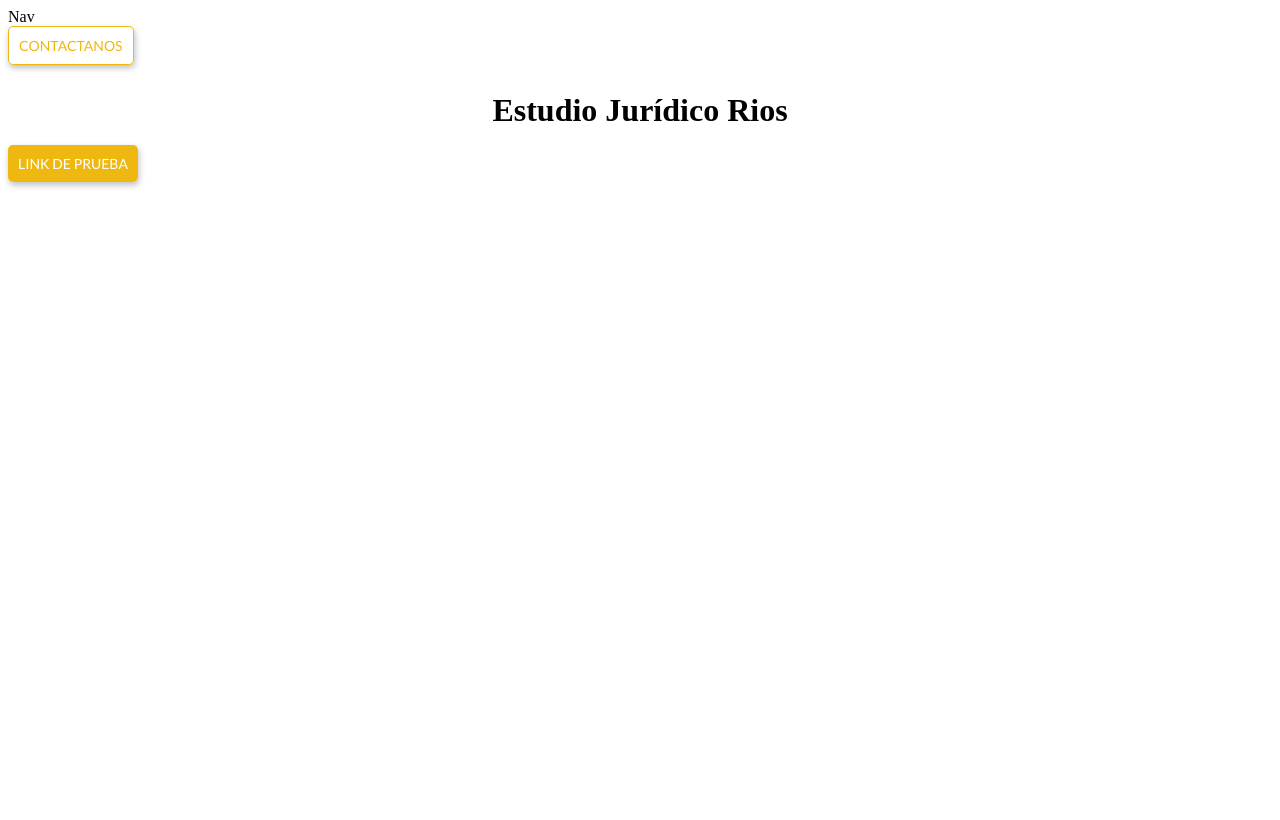
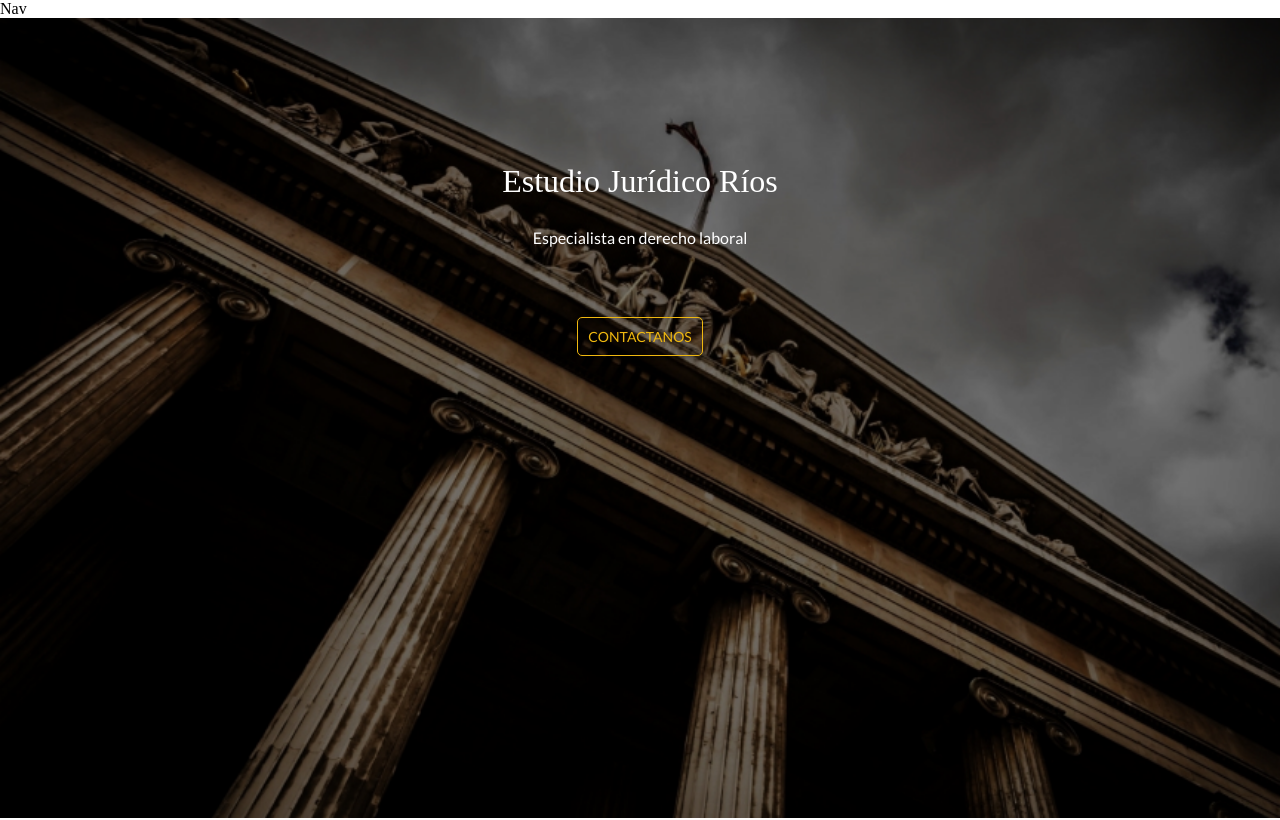
Before and after one commit to LucasBarrasa/web-EstudioJuridico, a plain HTML site: page index.html in a window 1280 px wide. Shown: the top 820 px of the page. Drawn offline with Linux system fonts and the light colour scheme.

Commit message:
creacion de los primeros estilos

```diff
--- a/index.html
+++ b/index.html
@@ -21,12 +21,19 @@
 
         <nav>Nav</nav>
 
-        <button class="btn btn-transparent">Contactanos</button>
 
         <section id="home" class="home">
-            <h1>Estudio Jurídico Rios</h1>
-            <a href="#" class="btn">Link de prueba</a>
+            <div class="home-text">
+                <h1>Estudio Jurídico Ríos</h1>
+                <span>Especialista en derecho laboral</span>
+            </div>
+
+            <a class="btn btn-transparent" href="#contacto">Contactanos</a>
         </section>
+
+
+
+
         <section id="nosotros" class="about">
             <h2>Nosotros</h2>
             About me
--- a/static/css/style.css
+++ b/static/css/style.css
@@ -17,7 +17,7 @@
     --font-lato: 'Lato', sans-serif;
 }
 /*----------- Reset ------------*/
-html {
+html, body {
     margin: 0;
     padding: 0;
     box-sizing: border-box;
@@ -45,6 +45,10 @@ h1 {
     font-size: 2rem;
     font-family: var(--font-home);
     text-align: center;
+    line-height: 42px;
+    letter-spacing: 10%;
+    font-weight:100;
+    /* agregar sombra */
 }
 
 h2 {
@@ -90,7 +94,31 @@ section {
     border: 1px solid var(--gold-color);
 }
 
+.home {
+    background-image: url(../assets/home-bg.png);
+    background-size: cover;
 
+    display: flex;
+    flex-direction: column;
+    gap: 70px;
+    align-items: center;
+}
+.home-text {
+    width: 100%;
+    margin-top: 115px;
+    display: flex;
+    flex-direction: column;
+    align-items: center;
+}
+.home h1 {
+    width: 50%;
+    color: var(--white-color);
+}
+.home span {
+    color: var(--white-color);
+    font-family: var(--font-lato);
+    font-size: 1rem;
+}
 
 /*----------- Utilities ------------*/
 
```
